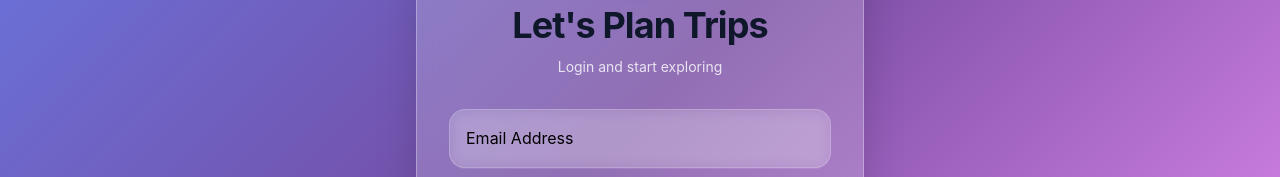
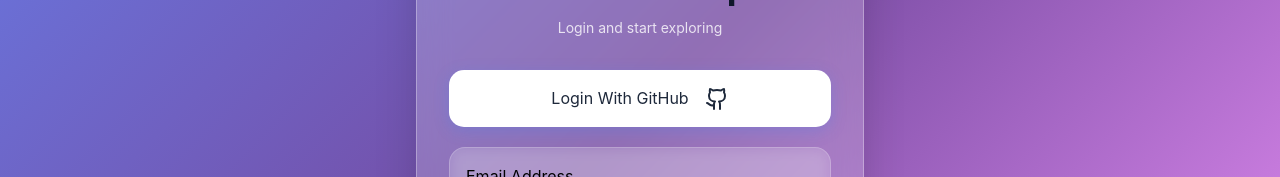
Before and after one commit to byrthokobi/travel-planner-bs1936, a Next.js app: page /login in a window 1280 px wide. Shown: the part 320-497 px from the top of the page. Built offline with nearby package versions, Linux system fonts and the light colour scheme; no server answers.

Commit message:
Adding OAuth

```diff
--- a/src/app/(protected)/itinerary/[id]/TripDetails.tsx
+++ b/src/app/(protected)/itinerary/[id]/TripDetails.tsx
@@ -6,9 +6,9 @@ import { ArrowLeft } from "lucide-react";
 export default function TripDetails({ trip }: { trip: any }) {
     return (
         <div>
-            <h2 className="text-2xl font-bold text-gray-800 mb-4 text-center">
+            <div className="text-2xl font-bold text-gray-800 mb-4 text-center">
                 Trip Details
-            </h2>
+            </div>
 
             <div className="space-y-3">
                 <Detail label="Trip ID" value={trip.id} />
--- a/src/app/(protected)/itinerary/[id]/TripMap.tsx
+++ b/src/app/(protected)/itinerary/[id]/TripMap.tsx
@@ -127,8 +127,8 @@ export default function TripMap({ location }: TripMapProps) {
     return (
         <div className="bg-white rounded-lg shadow-sm h-full overflow-hidden">
             <div className="p-4 border-b">
-                <h3 className="text-lg font-semibold text-gray-800">Location</h3>
-                <p className="text-gray-600">{location}</p>
+                <div className="text-2xl font-semibold text-gray-800">Location</div>
+                <div className="text-l text-gray-600">{location}</div>
             </div>
             <MapContainer
                 center={position}
--- a/src/app/(protected)/itinerary/page.tsx
+++ b/src/app/(protected)/itinerary/page.tsx
@@ -211,8 +211,16 @@ export default function ItineraryPage() {
         if (deleteModal.tripId) mutation.mutate(deleteModal.tripId);
     };
 
+
     if (isLoading) {
-        return <p className="p-6">Loading trips...</p>;
+        return (
+            <div className="bg-white rounded-lg shadow-sm h-full flex items-center justify-center">
+                <div className="text-center">
+                    <div className="animate-spin rounded-full h-8 w-8 border-b-2 border-blue-600 mx-auto mb-2"></div>
+                    <p className="text-gray-600">Loading map...</p>
+                </div>
+            </div>
+        );
     }
 
     if (isError) {
--- a/src/app/(public)/login/page.tsx
+++ b/src/app/(public)/login/page.tsx
@@ -3,7 +3,7 @@
 import React, { useEffect, useState } from 'react'
 import { signIn, useSession } from "next-auth/react";
 import { redirect, useRouter } from 'next/navigation';
-import { Globe, MapPin, Plane } from 'lucide-react';
+import { Github, Globe, MapPin, Plane } from 'lucide-react';
 import Link from 'next/link';
 
 const LoginPage = () => {
@@ -78,6 +78,13 @@ const LoginPage = () => {
 
                     {/* Form */}
                     <div className="space-y-5">
+                        <div className="relative-group">
+                            <button
+                                className="btn-sign"
+                                onClick={() => signIn("github", { callbackUrl: "/" })}>
+                                Login With GitHub <Github />
+                            </button>
+                        </div>
                         <div className="relative group">
                             <input
                                 type="email"
--- a/src/app/globals.css
+++ b/src/app/globals.css
@@ -158,8 +158,28 @@ h3 {
   color: white;
 }
 
+.btn-sign {
+  display: flex;
+  align-items: center;
+  width: 100%;
+  background: white;
+  justify-content: center;
+  gap: 1rem;
+  padding: 1rem;
+  border-radius: 15px;
+  cursor: pointer;
+  transition: all 0.3s ease;
+  box-shadow: 0 4px 15px rgba(59, 130, 246, 0.25);
+}
+
+.btn-sign:hover {
+  transform: translateY(-2px);
+  box-shadow: 0 8px 25px rgba(59, 130, 246, 0.35);
+  background: #86dbff;
+}
 .dark .login-form {
   background: #39445c;
+  color: rgb(255, 255, 255) !important;
 }
 
 .dark ::placeholder {
--- a/src/lib/auth.ts
+++ b/src/lib/auth.ts
@@ -7,7 +7,7 @@ import {PrismaAdapter} from "@auth/prisma-adapter"
 
 
 export const { auth, handlers, signIn } = NextAuth({
-    adapter: PrismaAdapter(prisma),
+    // adapter: PrismaAdapter(prisma),
     session: {
         strategy: "jwt",
     },
@@ -52,6 +52,7 @@ export const { auth, handlers, signIn } = NextAuth({
                 return { id: user.id.toString(), email: user.email, name: user.fullname ?? null };
             }
         }),
+
     ],
     callbacks: {
     async jwt({ token, user }) {
@@ -71,4 +72,9 @@ export const { auth, handlers, signIn } = NextAuth({
       return session;
     },
   },
+  pages: {
+    signIn: '/login',
+    error: '/login',
+  },
+  debug: process.env.NODE_ENV === 'development',
 });
```
